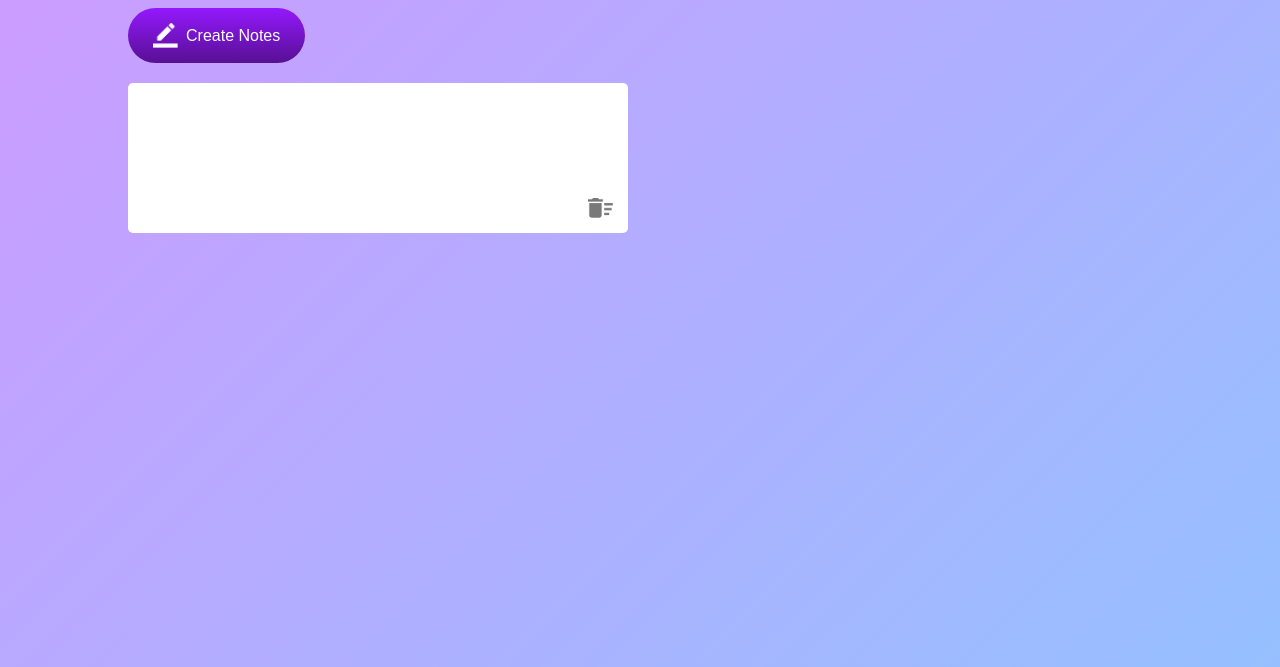
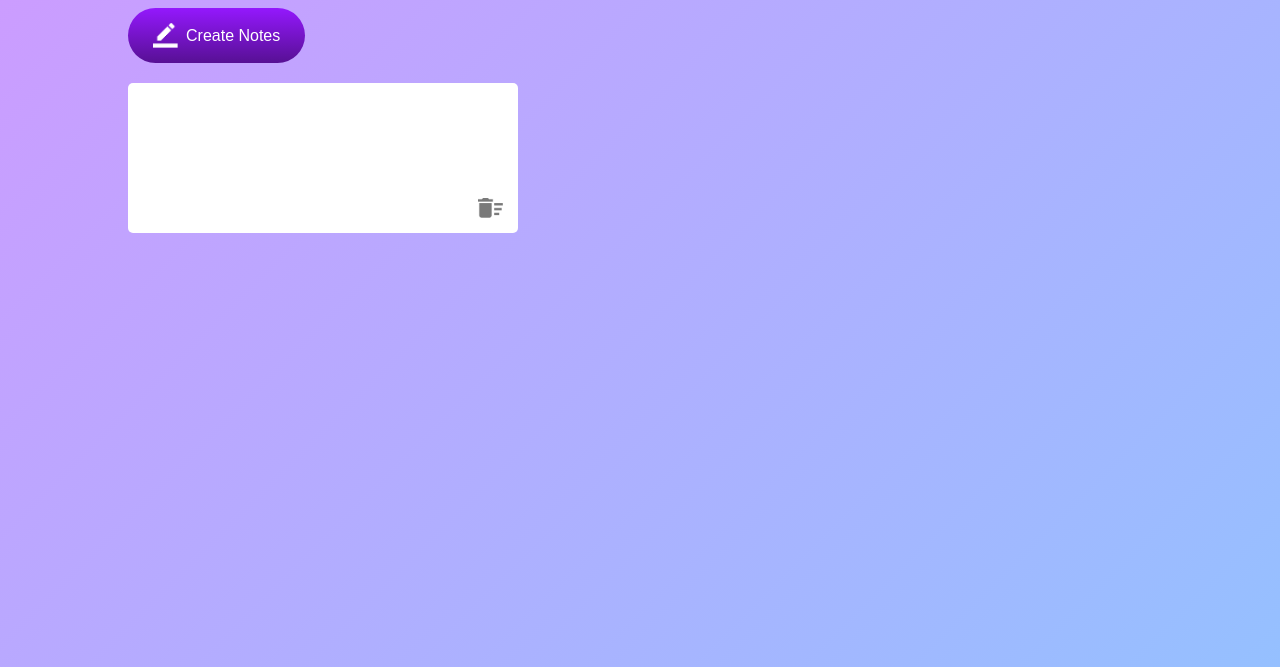
Before and after one commit to theabhishekbakshi/Notes, a plain HTML site: page index.html in a window 1280 px wide. Both pictures are taken after a click on the button "Create Notes". Shown: the part 133-800 px from the top of the page. Drawn offline with Linux system fonts and the light colour scheme.

Commit message:
input-box size minimized style.css

```diff
--- a/style.css
+++ b/style.css
@@ -43,7 +43,7 @@
 .input-box{
     position: relative;
     width: 100%;
-    max-width: 500px;
+    max-width: 390px;
     min-height: 150px;
     background: #fff;
     color: #333;
```
